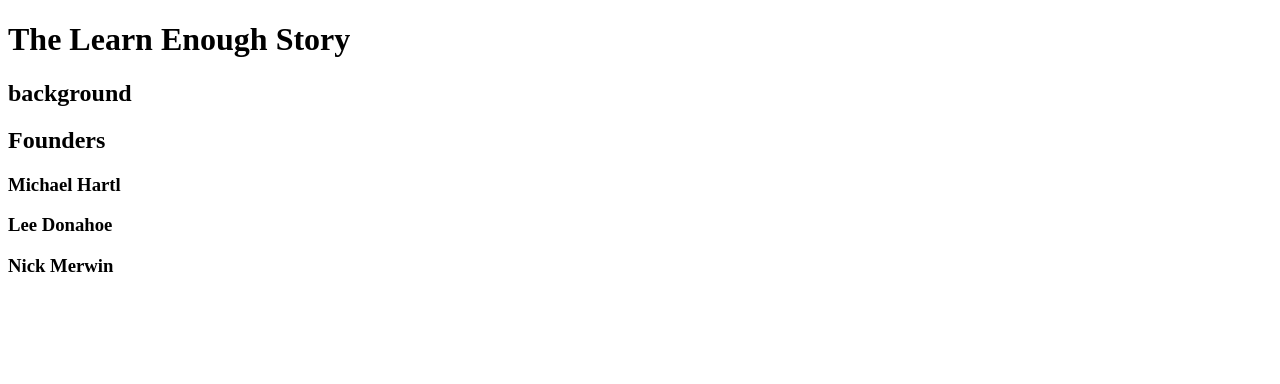
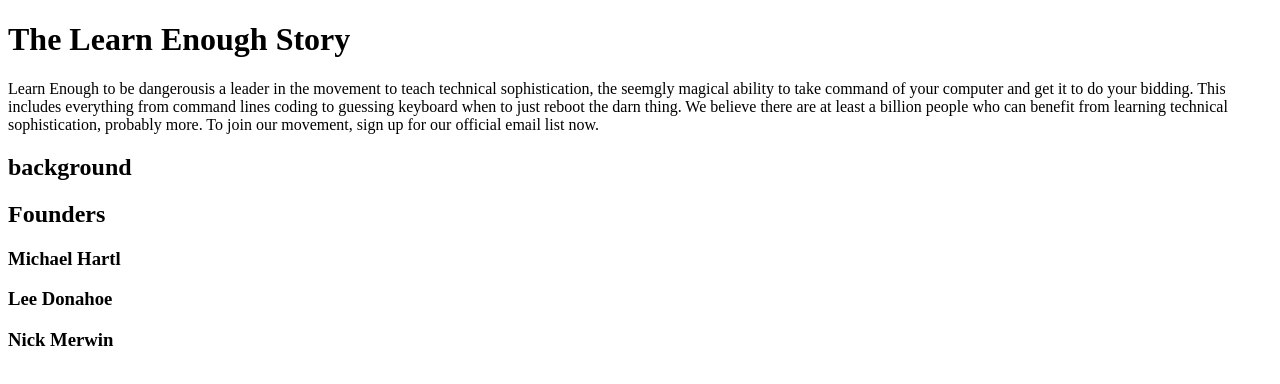
Before and after one commit to luis7164/sample, a plain HTML site: page index.html in a window 1280 px wide. Drawn offline with Linux system fonts and the light colour scheme.

Commit message:
Add files via upload

```diff
--- a/index.html
+++ b/index.html
@@ -7,6 +7,15 @@
   <body>
 
     <h1>The Learn Enough Story</h1>
+    <p>
+    Learn Enough to be dangerousis a leader in the movement to teach technical
+    sophistication, the seemgly magical ability to take command of your computer
+    and get it to do your bidding. This includes everything from command lines
+    coding to guessing keyboard when to just reboot the darn thing.
+    We believe there are at least a billion people who can benefit from
+    learning technical sophistication, probably more. To join our movement,
+    sign up for our official email list now.
+   </p>
     <h2>background</h2>
     <h2>Founders</h2>
     <h3>Michael Hartl</h3>
```
